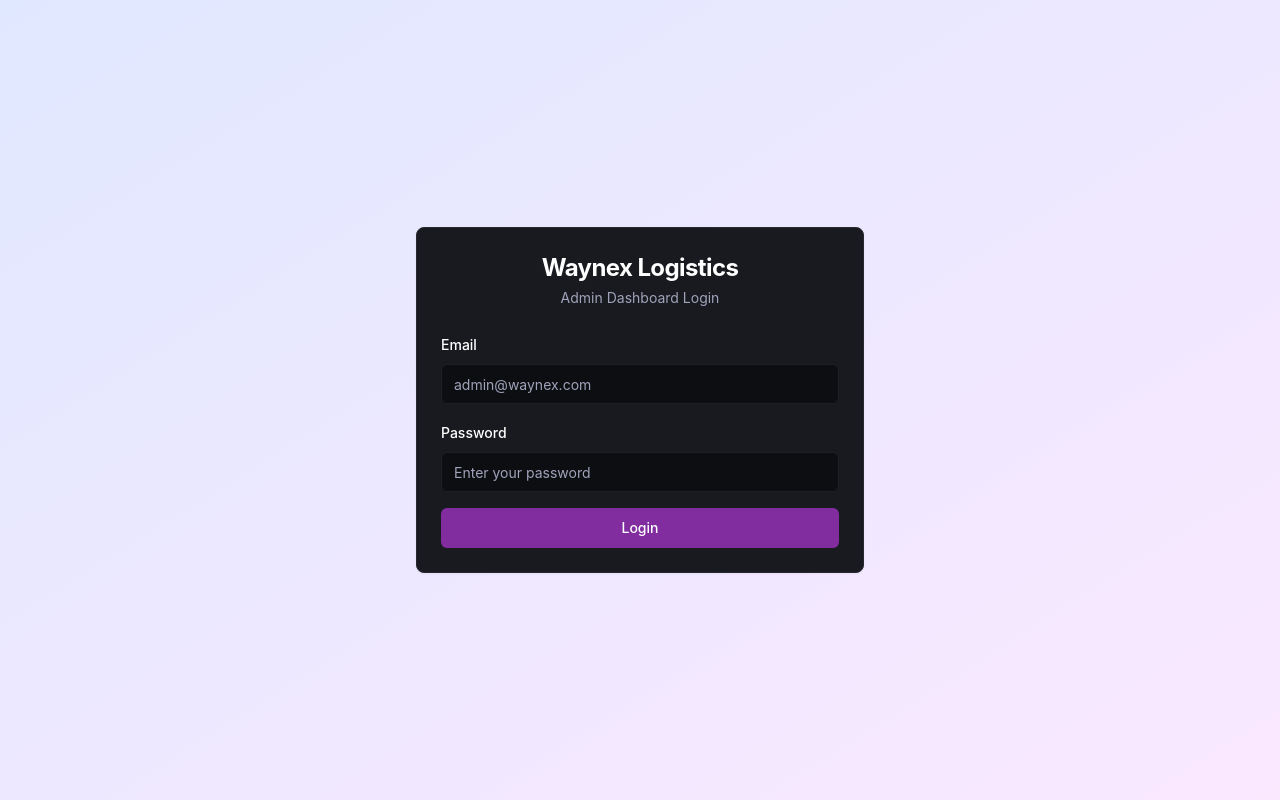
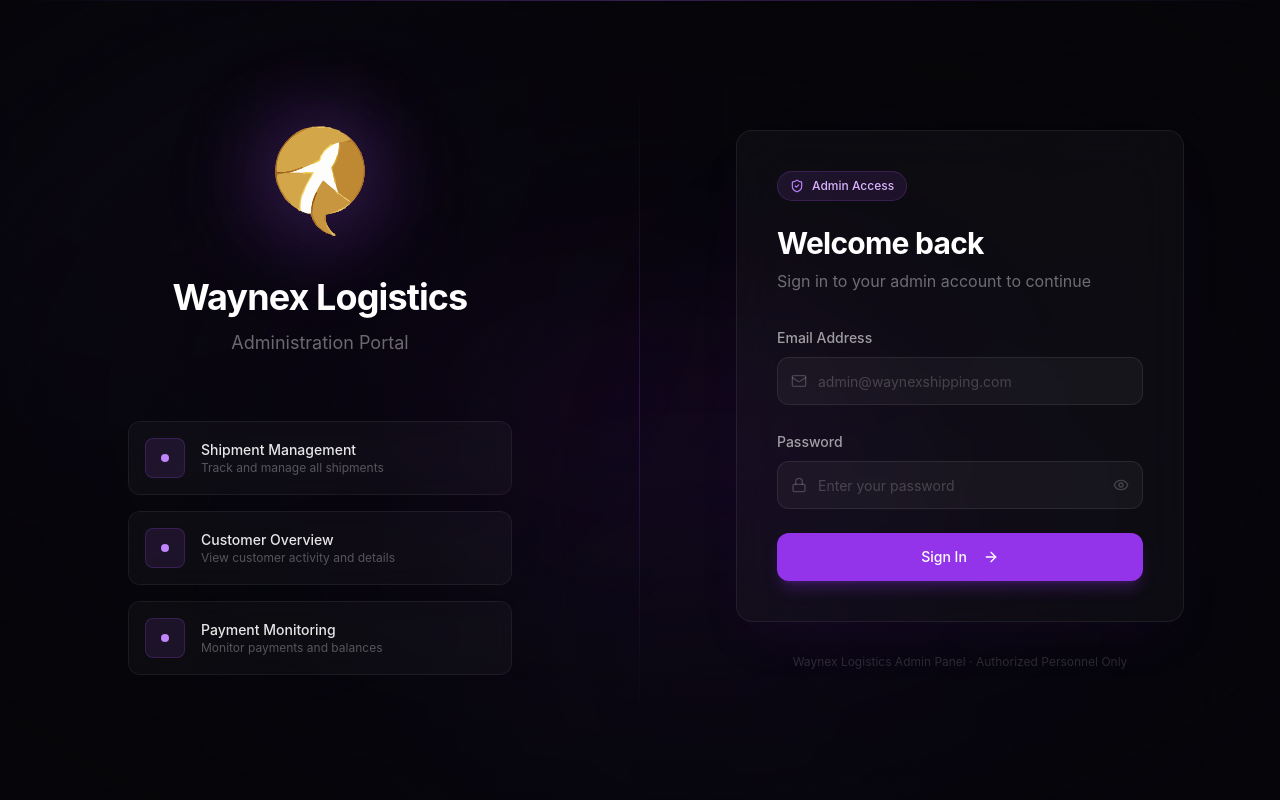
Before and after one commit to dhir4j/gold-obsidian-logistics-admin, a Next.js app: page /login in a window 1280 px wide. Built offline with nearby package versions, Linux system fonts and the light colour scheme.

Commit message:
updated admin panel ui

```diff
--- a/app/layout.tsx
+++ b/app/layout.tsx
@@ -4,6 +4,9 @@
 export const metadata: Metadata = {
   title: "Waynex Logistics - Admin Dashboard",
   description: "Admin dashboard for Waynex Logistics management",
+  icons: {
+    icon: "/forsvg.svg",
+  },
 };
 
 export default function RootLayout({
--- a/app/login/page.tsx
+++ b/app/login/page.tsx
@@ -6,8 +6,8 @@
 import { Button } from '@/components/ui/button';
 import { Input } from '@/components/ui/input';
 import { Label } from '@/components/ui/label';
-import { Card, CardContent, CardDescription, CardHeader, CardTitle } from '@/components/ui/card';
-import { Loader2 } from 'lucide-react';
+import { Loader2, Lock, Mail, ShieldCheck, ArrowRight, Eye, EyeOff } from 'lucide-react';
+import Image from 'next/image';
 
 export default function LoginPage() {
   const router = useRouter();
@@ -16,6 +16,7 @@
   const [password, setPassword] = useState('');
   const [isLoading, setIsLoading] = useState(false);
   const [error, setError] = useState('');
+  const [showPassword, setShowPassword] = useState(false);
 
   const handleSubmit = async (e: React.FormEvent) => {
     e.preventDefault();
@@ -40,7 +41,6 @@
 
       const data = await response.json();
 
-      // Check if user is admin
       if (!data.user?.isAdmin) {
         throw new Error('Access denied. Admin privileges required.');
       }
@@ -61,68 +61,210 @@
   };
 
   return (
-    <div className="flex min-h-screen items-center justify-center bg-gradient-to-br from-primary-100 to-accent-100 p-4">
-      <Card className="w-full max-w-md">
-        <CardHeader className="space-y-1">
-          <CardTitle className="text-2xl font-bold text-center">
+    <div className="relative flex min-h-screen overflow-hidden bg-[#06060a]">
+      {/* Full-screen animated background */}
+      <div className="absolute inset-0">
+        {/* Large gradient orbs */}
+        <div className="absolute -top-40 -left-40 w-[600px] h-[600px] bg-purple-600/15 rounded-full blur-[160px] animate-pulse" style={{ animationDuration: '8s' }} />
+        <div className="absolute top-1/3 right-0 w-[500px] h-[500px] bg-purple-800/10 rounded-full blur-[140px] animate-pulse" style={{ animationDuration: '10s', animationDelay: '2s' }} />
+        <div className="absolute -bottom-32 left-1/3 w-[550px] h-[550px] bg-violet-600/10 rounded-full blur-[150px] animate-pulse" style={{ animationDuration: '12s', animationDelay: '4s' }} />
+        <div className="absolute top-1/2 left-1/2 -translate-x-1/2 -translate-y-1/2 w-[400px] h-[400px] bg-fuchsia-500/5 rounded-full blur-[120px]" />
+
+        {/* Radial vignette */}
+        <div className="absolute inset-0" style={{ background: 'radial-gradient(ellipse at center, transparent 0%, rgba(6,6,10,0.6) 70%, rgba(6,6,10,0.95) 100%)' }} />
+
+        {/* Dot grid */}
+        <div
+          className="absolute inset-0 opacity-[0.07]"
+          style={{
+            backgroundImage: 'radial-gradient(circle, rgba(139,92,246,0.5) 1px, transparent 1px)',
+            backgroundSize: '32px 32px',
+          }}
+        />
+
+        {/* Diagonal accent lines */}
+        <svg className="absolute inset-0 w-full h-full opacity-[0.03]" xmlns="http://www.w3.org/2000/svg">
+          <defs>
+            <pattern id="diag" width="80" height="80" patternUnits="userSpaceOnUse" patternTransform="rotate(35)">
+              <line x1="0" y1="0" x2="0" y2="80" stroke="rgba(168,85,247,0.6)" strokeWidth="0.5" />
+            </pattern>
+          </defs>
+          <rect width="100%" height="100%" fill="url(#diag)" />
+        </svg>
+
+        {/* Top edge glow line */}
+        <div className="absolute top-0 left-0 right-0 h-px bg-gradient-to-r from-transparent via-purple-500/30 to-transparent" />
+      </div>
+
+      {/* Left Panel — Branding */}
+      <div className="hidden lg:flex lg:w-1/2 relative">
+        {/* Content */}
+        <div className="relative z-10 flex flex-col items-center justify-center w-full px-16">
+          {/* Logo glow ring */}
+          <div className="mb-10 relative">
+            <div className="absolute inset-0 -m-6 rounded-full bg-purple-500/10 blur-2xl" />
+            <div className="w-28 h-28 relative rounded-full">
+              <Image
+                src="/forsvg.svg"
+                alt="Waynex Logo"
+                fill
+                className="object-contain drop-shadow-[0_0_40px_rgba(168,85,247,0.25)]"
+                priority
+              />
+            </div>
+          </div>
+
+          <h1 className="text-4xl font-bold text-white mb-3 tracking-tight text-center">
             Waynex Logistics
-          </CardTitle>
-          <CardDescription className="text-center">
-            Admin Dashboard Login
-          </CardDescription>
-        </CardHeader>
-        <CardContent>
-          <form onSubmit={handleSubmit} className="space-y-4">
+          </h1>
+          <p className="text-lg text-white/40 mb-16 text-center">
+            Administration Portal
+          </p>
+
+          {/* Feature pills */}
+          <div className="space-y-4 w-full max-w-sm">
+            {[
+              { label: 'Shipment Management', desc: 'Track and manage all shipments' },
+              { label: 'Customer Overview', desc: 'View customer activity and details' },
+              { label: 'Payment Monitoring', desc: 'Monitor payments and balances' },
+            ].map((item, i) => (
+              <div
+                key={i}
+                className="group flex items-center gap-4 p-4 rounded-xl bg-white/[0.03] border border-white/[0.06] backdrop-blur-md hover:bg-white/[0.06] hover:border-purple-500/20 transition-all duration-300"
+              >
+                <div className="flex-shrink-0 w-10 h-10 rounded-lg bg-purple-500/10 border border-purple-500/20 flex items-center justify-center group-hover:bg-purple-500/20 transition-colors">
+                  <div className="w-2 h-2 rounded-full bg-purple-400 group-hover:shadow-[0_0_8px_rgba(168,85,247,0.6)] transition-shadow" />
+                </div>
+                <div>
+                  <p className="text-sm font-medium text-white/90">{item.label}</p>
+                  <p className="text-xs text-white/30">{item.desc}</p>
+                </div>
+              </div>
+            ))}
+          </div>
+        </div>
+
+        {/* Divider line between panels */}
+        <div className="absolute right-0 top-[10%] bottom-[10%] w-px bg-gradient-to-b from-transparent via-purple-500/20 to-transparent" />
+      </div>
+
+      {/* Right Panel — Login Form */}
+      <div className="flex-1 flex items-center justify-center relative p-6 sm:p-12">
+        <div className="w-full max-w-md relative z-10">
+          {/* Mobile logo */}
+          <div className="flex lg:hidden justify-center mb-8">
+            <div className="w-16 h-16 relative">
+              <Image
+                src="/forsvg.svg"
+                alt="Waynex Logo"
+                fill
+                className="object-contain"
+                priority
+              />
+            </div>
+          </div>
+
+          {/* Glass form card */}
+          <div className="rounded-2xl bg-white/[0.03] backdrop-blur-xl border border-white/[0.07] p-8 sm:p-10 shadow-2xl shadow-purple-900/10">
+            {/* Header */}
+            <div className="mb-8">
+              <div className="inline-flex items-center gap-2 px-3 py-1.5 rounded-full bg-purple-500/10 border border-purple-500/20 mb-6">
+                <ShieldCheck className="h-3.5 w-3.5 text-purple-400" />
+                <span className="text-xs font-medium text-purple-300">Admin Access</span>
+              </div>
+              <h2 className="text-3xl font-bold text-white tracking-tight">
+                Welcome back
+              </h2>
+              <p className="text-white/40 mt-2">
+                Sign in to your admin account to continue
+              </p>
+            </div>
+
+            {/* Form */}
+            <form onSubmit={handleSubmit} className="space-y-6">
               <div className="space-y-2">
-              <Label htmlFor="email">Email</Label>
+                <Label htmlFor="email" className="text-sm font-medium text-white/60">
+                  Email Address
+                </Label>
+                <div className="relative">
+                  <Mail className="absolute left-3.5 top-1/2 -translate-y-1/2 h-4 w-4 text-white/20" />
                   <Input
                     id="email"
                     type="email"
-                placeholder="admin@waynex.com"
+                    placeholder="admin@waynexshipping.com"
                     value={email}
                     onChange={(e) => setEmail(e.target.value)}
                     disabled={isLoading}
                     required
+                    className="pl-10 h-12 bg-white/[0.04] border-white/[0.08] text-white placeholder:text-white/20 focus:border-purple-500/50 focus:ring-purple-500/20 rounded-xl transition-all"
                   />
                 </div>
+              </div>
+
               <div className="space-y-2">
-              <Label htmlFor="password">Password</Label>
+                <Label htmlFor="password" className="text-sm font-medium text-white/60">
+                  Password
+                </Label>
+                <div className="relative">
+                  <Lock className="absolute left-3.5 top-1/2 -translate-y-1/2 h-4 w-4 text-white/20" />
                   <Input
                     id="password"
-                type="password"
+                    type={showPassword ? 'text' : 'password'}
                     placeholder="Enter your password"
                     value={password}
                     onChange={(e) => setPassword(e.target.value)}
                     disabled={isLoading}
                     required
+                    className="pl-10 pr-12 h-12 bg-white/[0.04] border-white/[0.08] text-white placeholder:text-white/20 focus:border-purple-500/50 focus:ring-purple-500/20 rounded-xl transition-all"
                   />
+                  <button
+                    type="button"
+                    onClick={() => setShowPassword(!showPassword)}
+                    className="absolute right-3.5 top-1/2 -translate-y-1/2 text-white/20 hover:text-white/50 transition-colors"
+                    tabIndex={-1}
+                  >
+                    {showPassword ? <EyeOff className="h-4 w-4" /> : <Eye className="h-4 w-4" />}
+                  </button>
+                </div>
               </div>
 
+              {/* Error */}
               {error && (
-              <div className="rounded-md bg-destructive/10 p-3 text-sm text-destructive">
-                {error}
+                <div className="flex items-center gap-3 p-4 rounded-xl bg-red-500/10 border border-red-500/20">
+                  <div className="flex-shrink-0 w-8 h-8 rounded-lg bg-red-500/10 flex items-center justify-center">
+                    <span className="text-red-400 text-sm font-bold">!</span>
+                  </div>
+                  <p className="text-sm text-red-300">{error}</p>
                 </div>
               )}
 
+              {/* Submit */}
               <Button
                 type="submit"
-              className="w-full"
+                className="w-full h-12 bg-purple-600 hover:bg-purple-500 text-white font-medium rounded-xl transition-all duration-200 shadow-lg shadow-purple-600/25 hover:shadow-purple-500/35 hover:scale-[1.01] active:scale-[0.99]"
                 disabled={isLoading}
               >
                 {isLoading ? (
                   <>
                     <Loader2 className="mr-2 h-4 w-4 animate-spin" />
-                  Logging in...
+                    Signing in...
                   </>
                 ) : (
-                'Login'
+                  <>
+                    Sign In
+                    <ArrowRight className="ml-2 h-4 w-4" />
+                  </>
                 )}
               </Button>
+            </form>
+          </div>
 
-
-          </form>
-        </CardContent>
-      </Card>
+          {/* Footer */}
+          <p className="text-center text-xs text-white/15 mt-8">
+            Waynex Logistics Admin Panel &middot; Authorized Personnel Only
+          </p>
+        </div>
+      </div>
     </div>
   );
 }
```
Also changed, not shown: public/forsvg.svg (added). Lines whose indentation alone changed are shown as unchanged.
